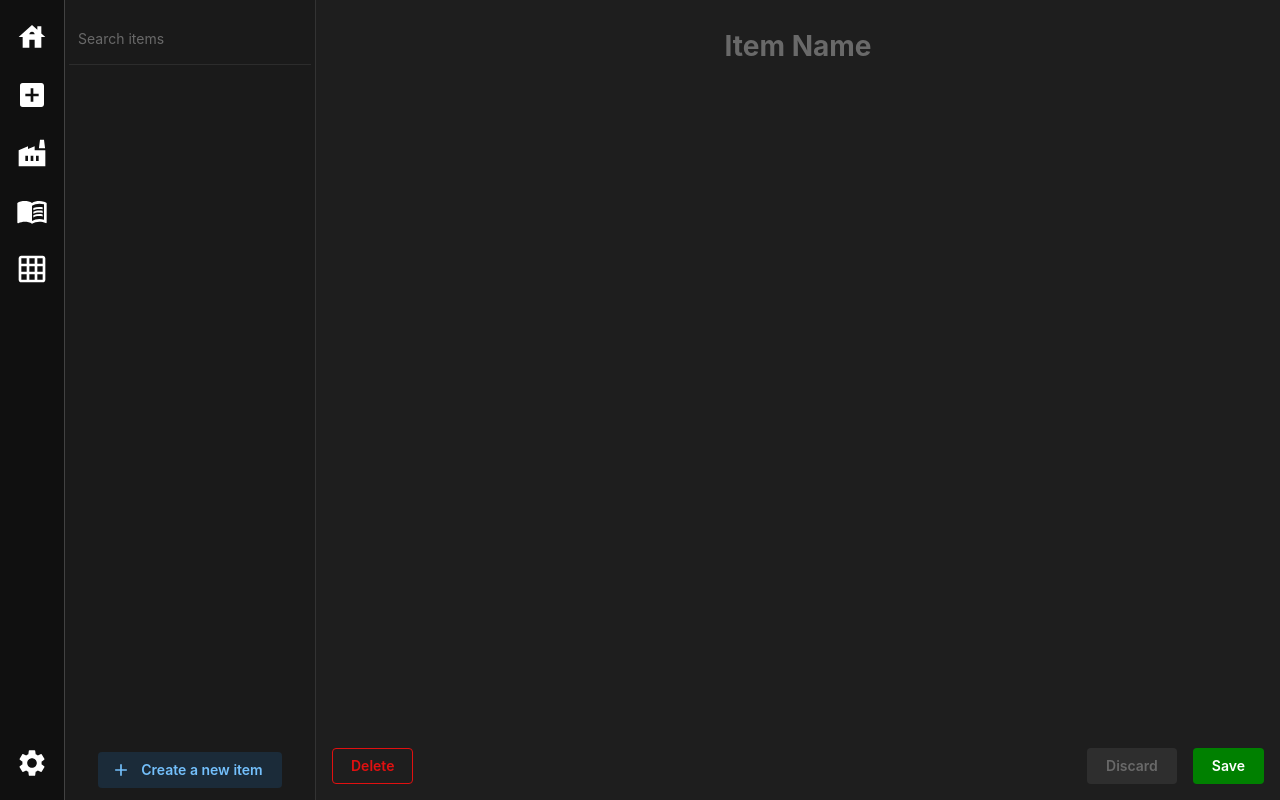
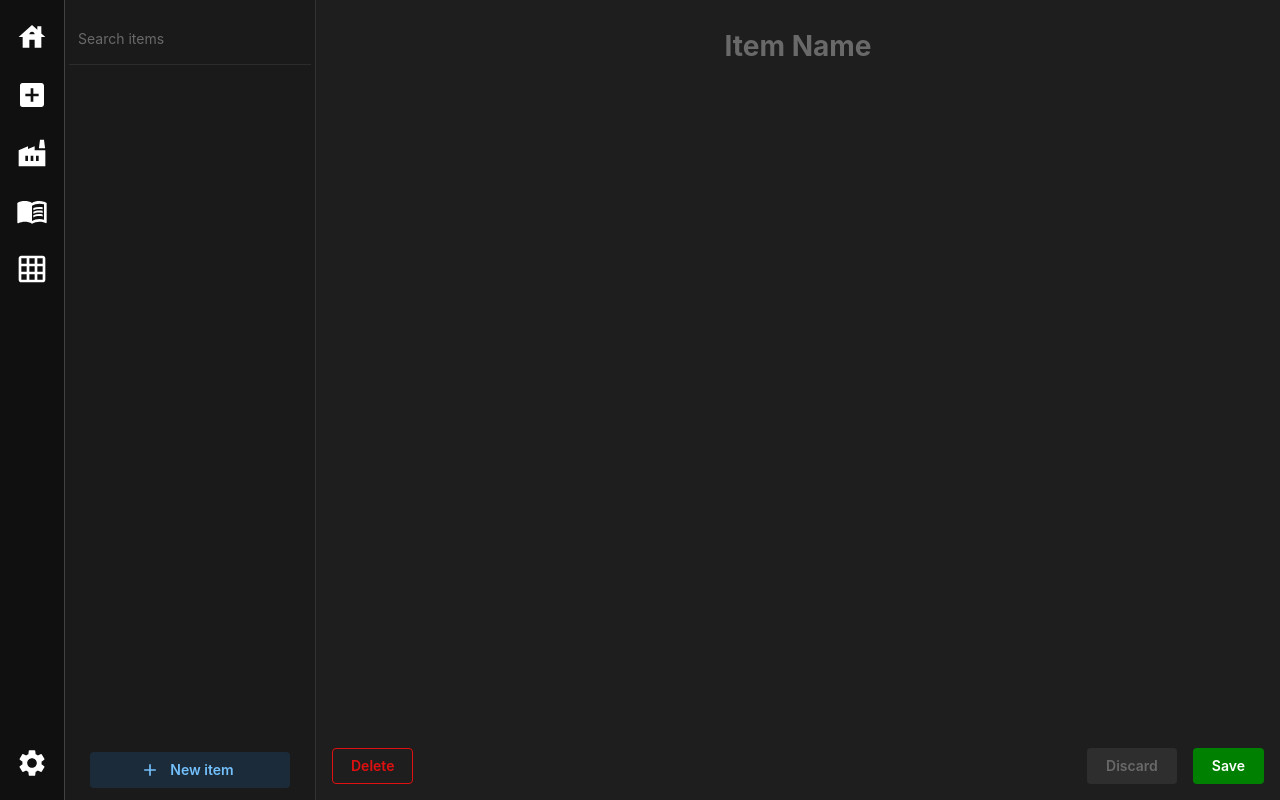
Before and after one commit to JamesPRobertson/eager-ermine, a React (Vite) app: page /items in a window 1280 px wide. Built offline with nearby package versions, Linux system fonts and the light colour scheme.

Commit message:
Updated new button

```diff
--- a/src/components/ObjectSelect/ObjectSelect.module.css
+++ b/src/components/ObjectSelect/ObjectSelect.module.css
@@ -18,6 +18,7 @@
 
 .addButton {
   margin-top: auto;
+  width: 80%;
   align-self: center;
 }
 
--- a/src/components/ObjectSelect/ObjectSelect.tsx
+++ b/src/components/ObjectSelect/ObjectSelect.tsx
@@ -65,7 +65,7 @@ export const ObjectSelect = ({ data, onSelect, label }: ObjectSelectProps) => {
           setActive(null);
         }}
       >
-        Create a new {label}
+        New {label}
       </Button>
     </div>
   );
```
